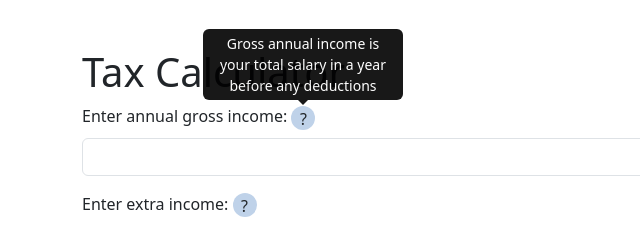
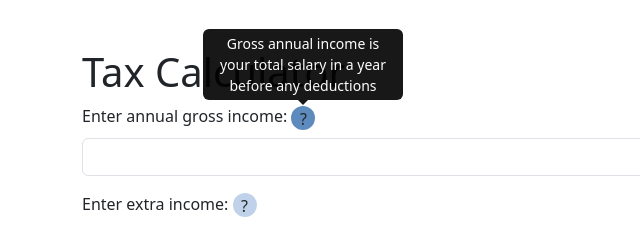
Before and after one commit to hrishii24/taxCalculator, a plain HTML site: page index.html in a window 1280 px wide. In both pictures the pointer is over the element 303 px from the left and 117 px from the top of the page. Shown: the top 225 px of the page, 0-640 px from the left. Drawn offline with nearby package versions, Linux system fonts and the light colour scheme.

Commit message:
Add files via upload

```diff
--- a/style.css
+++ b/style.css
@@ -17,6 +17,10 @@ input[type="number"] {
   border-radius: 50%;
 }
 
+#tip:hover {
+  background-color: rgb(94, 139, 190);
+}
+
 .btn {
   width: 250px;
   margin-left: 40%;
```
